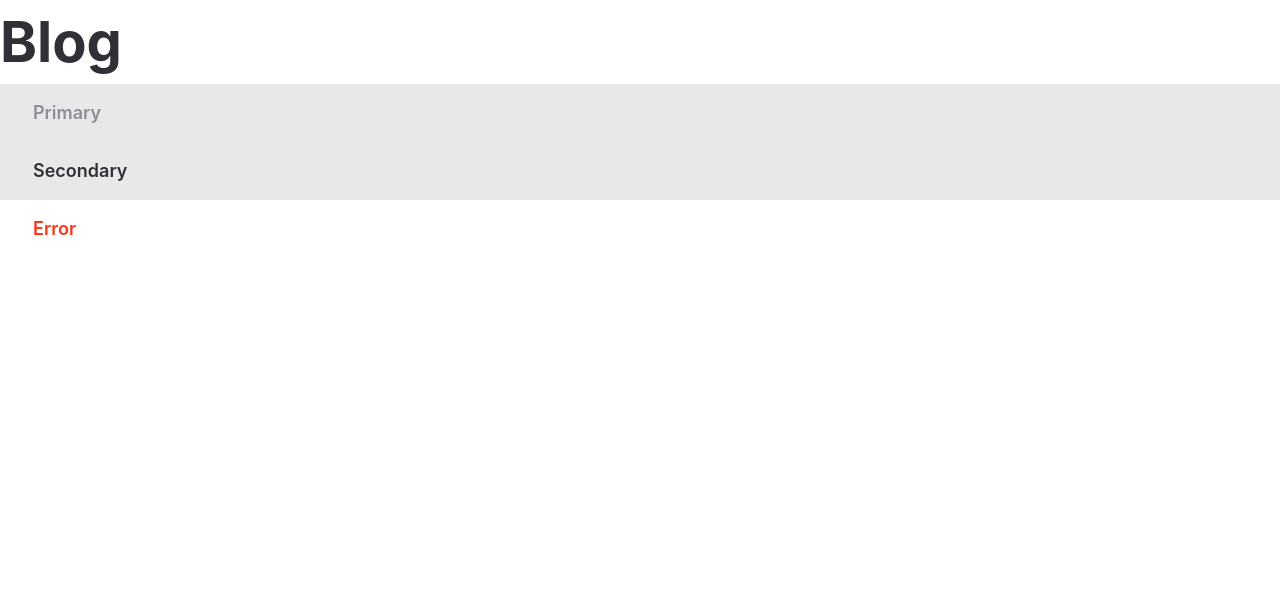
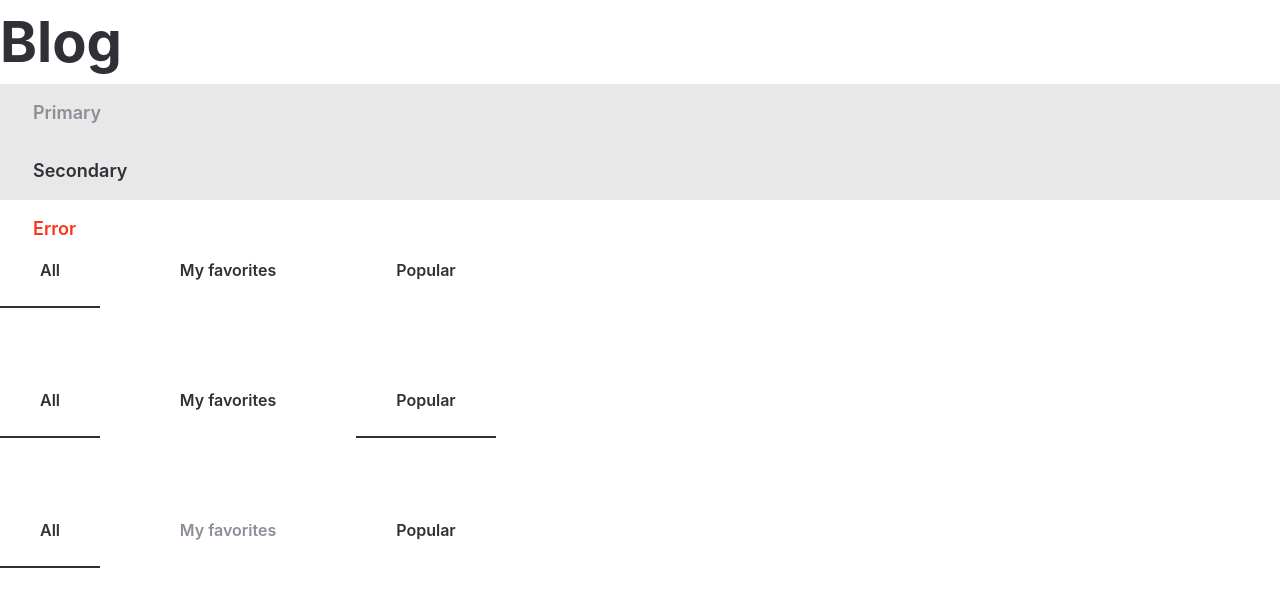
Before and after one commit to MrEwgenius/fe45, a React (Create React App) app: page / in a window 1280 px wide. Shown: the top 606 px of the page. Built offline with nearby package versions, Linux system fonts and the light colour scheme.

Commit message:
[HW-1]: add Title component

```diff
--- a/src/App.tsx
+++ b/src/App.tsx
@@ -1,7 +1,9 @@
 import React from 'react';
+import Button, { ButtonTypes } from './components/Button';
+import Title from './components/Title';
+import Tabs, { TabsTypes } from './components/Tabs';
+import styles from './components/Tabs/Tabs.module.scss'
 
-import Button, { ButtonTypes } from './components/Button';
-import Title from './components/Title/Title';
 
 const App = () => {
     return (
@@ -21,6 +23,64 @@
                 onClick={() => { }} />
 
             <Button type={ButtonTypes.Error} title={'Error'} onClick={() => { }} />
+
+
+            <div className={styles.tabsContainer}>
+                <Tabs
+                    type={TabsTypes.All}
+                    title={'All'}
+                    active
+                    onClick={() => { alert('All') }}
+                />
+
+                <Tabs onClick={() => { }}
+                    type={TabsTypes.MyFavorite}
+                    title={'My favorites'}
+                />
+
+                <Tabs onClick={() => { }}
+                    type={TabsTypes.Popular}
+                    title={'Popular'}
+                />
+            </div>
+
+            <div className={styles.tabsContainer}>
+                <Tabs onClick={() => { }}
+                    type={TabsTypes.All}
+                    title={'All'}
+                    active
+                />
+
+                <Tabs onClick={() => { }}
+                    type={TabsTypes.MyFavorite}
+                    title={'My favorites'}
+                />
+
+                <Tabs onClick={() => { }}
+                    active
+                    type={TabsTypes.Popular}
+                    title={'Popular'}
+                />
+            </div>
+            <div className={styles.tabsContainer}>
+                <Tabs onClick={() => { }}
+                    type={TabsTypes.All}
+                    title={'All'}
+                    active
+                />
+
+                <Tabs onClick={() => { }}
+                    disabled
+                    type={TabsTypes.MyFavorite}
+                    title={'My favorites'}
+                />
+
+                <Tabs onClick={() => { }}
+                    type={TabsTypes.Popular}
+                    title={'Popular'}
+                />
+            </div>
+
         </div>
     );
 }
--- a/src/components/Button/Button.tsx
+++ b/src/components/Button/Button.tsx
@@ -1,7 +1,5 @@
 import React, { FC, ReactElement } from 'react';
-
 import classNames from 'classnames';
-
 import styles from './Button.module.scss'
 
 export enum ButtonTypes {
--- /dev/null
+++ b/src/components/Tabs/Tabs.module.scss
@@ -0,0 +1,53 @@
+@import "/src/styles/colors.scss";
+
+@mixin Tabs {
+    font-family: "Inter";
+    font-weight: 600;
+    font-size: 16px;
+    line-height: 24px;
+    color: $secondary;
+    position: relative;
+    border-bottom: 2px solid transparent;
+    height: 48px;
+    text-align: center;
+    cursor: pointer;
+    &:hover {
+        color: $primary;
+    }
+}
+
+.all {
+    @include Tabs();
+    width: 100px;
+}
+
+.myfavorite {
+    @include Tabs();
+    width: 176px;
+}
+
+.popular {
+    @include Tabs();
+    width: 140px;
+}
+
+.active {
+    border-bottom: 2px solid $secondary;
+    &:hover {
+        border-bottom: 2px solid $primary;
+    }
+}
+
+.disabled {
+    color: $gray;
+    &:hover {
+        cursor: not-allowed;
+        color: $gray;
+    }
+}
+
+.tabsContainer {
+    display: flex;
+    gap: 40px;
+    margin-bottom: 80px;
+}
--- /dev/null
+++ b/src/components/Tabs/Tabs.tsx
@@ -0,0 +1,41 @@
+import React, { FC, ReactElement } from 'react';
+import styles from './Tabs.module.scss'
+import classNames from 'classnames';
+
+export enum TabsTypes {
+    All = 'all',
+    MyFavorite = 'myfavorite',
+    Popular = 'popular',
+}
+
+type TabsProps = {
+    type: TabsTypes,
+    title: string | ReactElement,
+    onClick?: () => void,
+    disabled?: boolean,
+    active?: boolean,
+
+
+}
+
+const Tabs: FC<TabsProps> = ({
+    type,
+    title,
+    onClick,
+    disabled,
+    active,
+}) => {
+    const tabsStyle = styles[type]
+    return (
+        <div
+            onClick={!disabled ? onClick : undefined}
+            className={classNames(tabsStyle, {
+                [styles.active]: active,
+                [styles.disabled]: disabled
+            })}
+        >
+            {title}
+        </div>)
+
+}
+export default Tabs
--- /dev/null
+++ b/src/components/Tabs/index.ts
@@ -0,0 +1 @@
+export { default, TabsTypes } from './Tabs'
```
